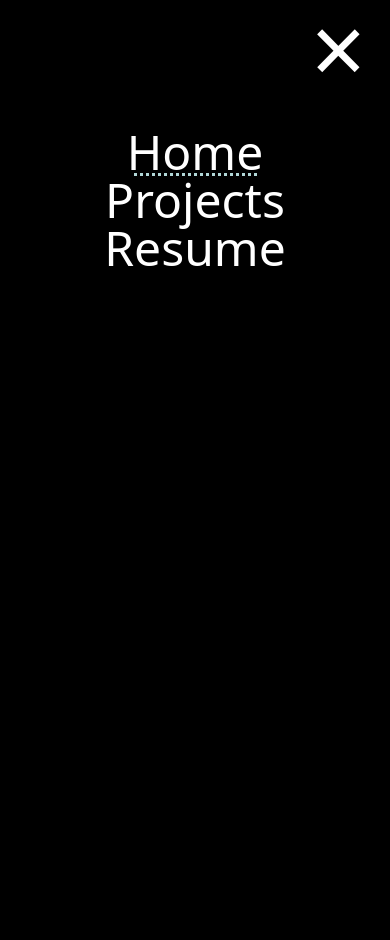
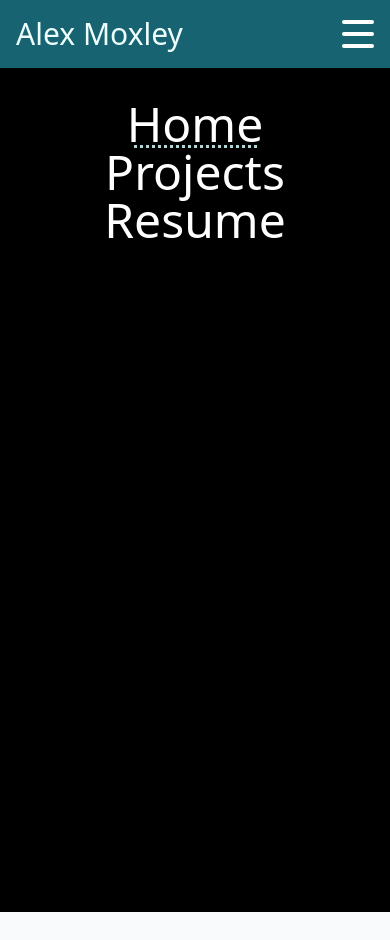
Before and after one commit to amoxley-dev/portfolio-2, a Next.js app: page / in a window 390 px wide. Both pictures are taken after a click on the button 358 px from the left and 34 px from the top of the page. After the commit the page ends 912 px from the top, so only its background shows below. Built offline with nearby package versions, Linux system fonts and the light colour scheme.

Commit message:
create animation for hamburger icon

```diff
--- a/app/components/MobileNavBar.tsx
+++ b/app/components/MobileNavBar.tsx
@@ -12,14 +12,14 @@ const MobileNavBar = () => {
     <>
       <section
         id='mobile-menu'
-        className='absolute bg-black top-0 w-full text-5xl flex-col justify-center origin-top animate-open-menu hidden'
+        className='absolute bg-black top-68 w-full text-5xl flex-col justify-center origin-top animate-open-menu hidden'
         onClick={() => toggleMenu()}
       >
-        <button
+        {/* <button
           className='text-8xl self-end px-6'
         >
           &times;
-        </button>
+        </button> */}
         <nav className='flex flex-col min-h-screen items-center py-8'>
           <Link href='/' className={pathname === '/' ? activeNavLink : ''}>Home</Link>
           <Link href='/projects' className={pathname === '/projects' ? activeNavLink : ''}>Projects</Link>
```
